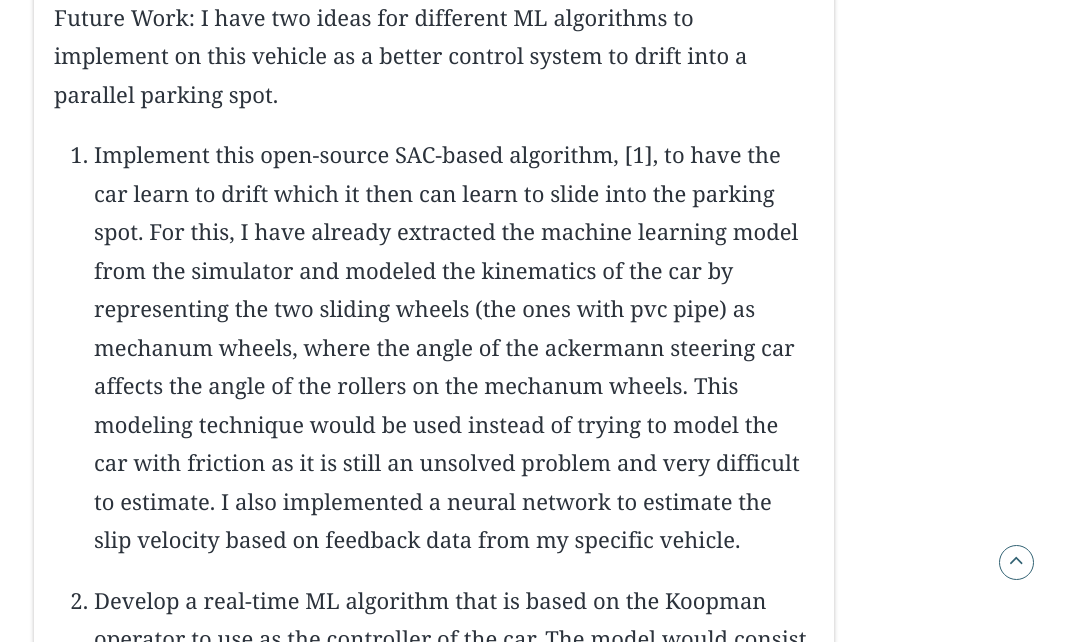
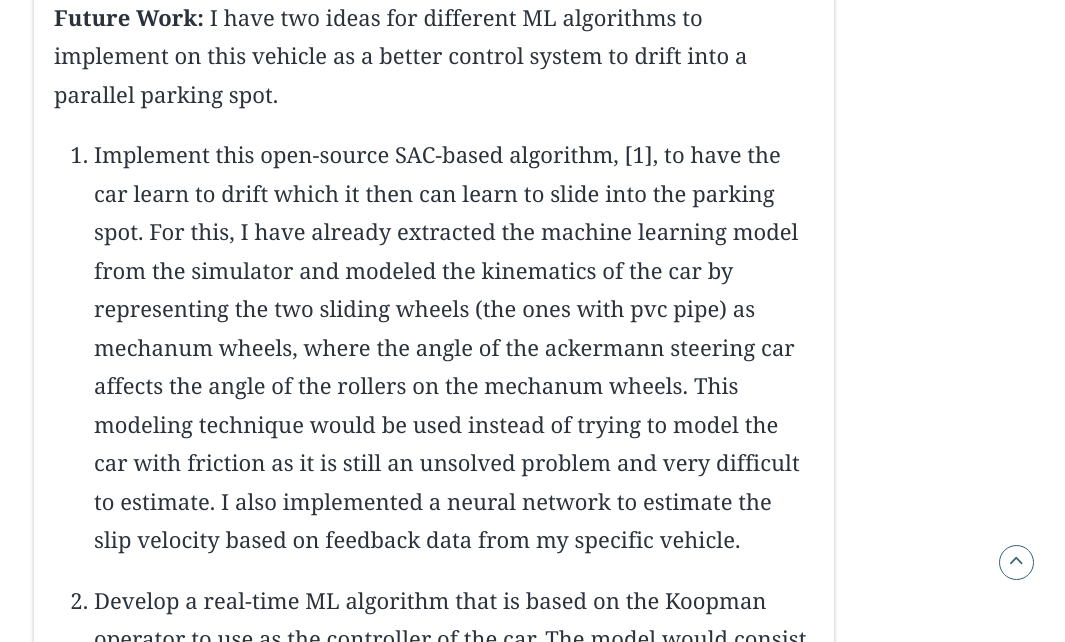
Before and after one commit to megsindelar/megsindelar.github.io, a Jekyll site: the page built from _posts/2021-02-07-Drifting-Car.md, in a window 1280 px wide and 900 px high, scrolled down 3262 px, cut to the strip 258-900 px from the top of the window. Shown: the whole strip, without its empty margins (206-1271 px from the left). Built offline with Jekyll 4.4.1, drawn with Linux system fonts in a browser that asks for light colours; some web fonts are replaced.

```diff
--- a/_posts/2021-02-07-Drifting-Car.md
+++ b/_posts/2021-02-07-Drifting-Car.md
@@ -36,7 +36,7 @@ Below is my block diagram for my controller:
 ![Screenshot from 2023-04-02 13-05-33](https://user-images.githubusercontent.com/87098227/229370685-4fe9fc79-ab39-49c6-ae7e-8e8676e74d78.png)
 
 
-Future Work:
+**Future Work:**
 I have two ideas for different ML algorithms to implement on this vehicle as a better control system to drift into a parallel parking spot.
 
 1. Implement this open-source SAC-based algorithm, [1], to have the car learn to drift which it then can learn to slide into the parking spot. For this, I have already extracted the machine learning model from the simulator and modeled the kinematics of the car by representing the two sliding wheels (the ones with pvc pipe) as mechanum wheels, where the angle of the ackermann steering car affects the angle of the rollers on the mechanum wheels. This modeling technique would be used instead of trying to model the car with friction as it is still an unsolved problem and very difficult to estimate. I also implemented a neural network to estimate the slip velocity based on feedback data from my specific vehicle.
```
Also changed, not shown: other parts of _posts/2021-02-07-Drifting-Car.md (+1 -1 lines).
